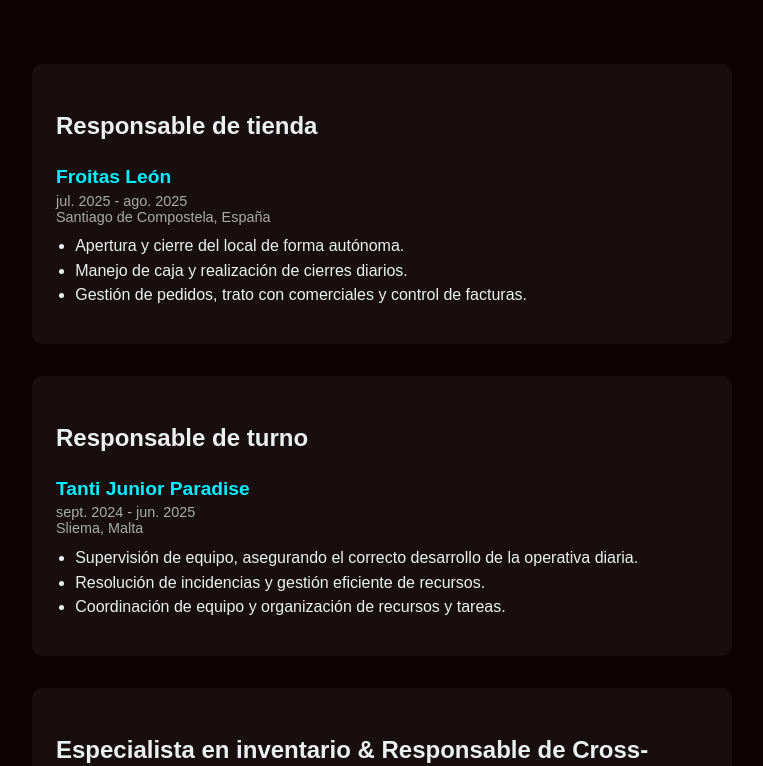
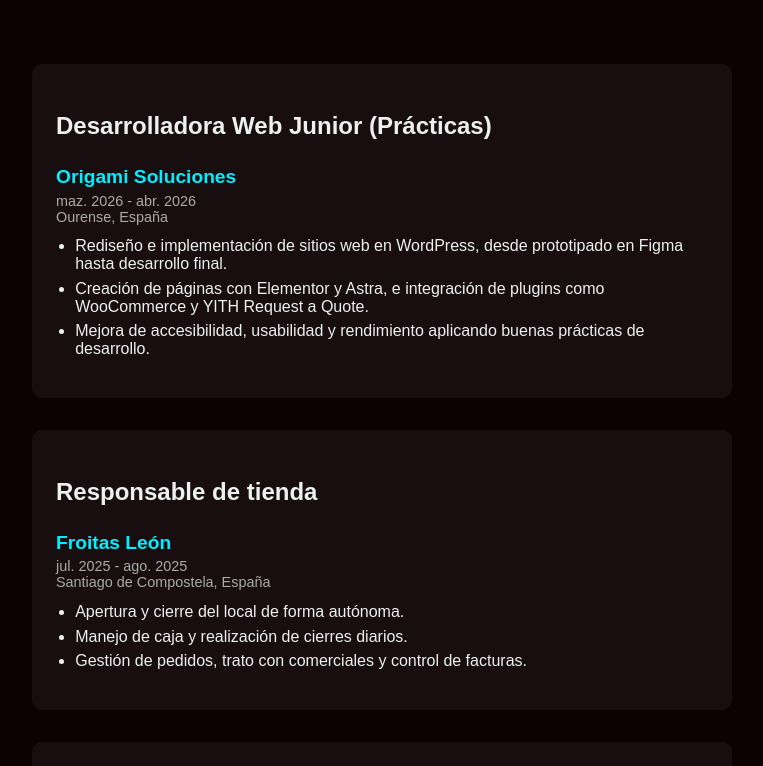
Before and after one commit to patriiilago/portfolio-patrilago, a React (Vite) app: page / in a window 1280 px wide. Shown: the part 1118-1884 px from the top of the page, without its empty margins (258-1021 px from the left). Built offline with nearby package versions, Linux system fonts and the light colour scheme.

Commit message:
Implementación de prácticas en el portfolio

```diff
--- a/src/components/About/About.css
+++ b/src/components/About/About.css
@@ -23,8 +23,8 @@
     display: flex;
     flex-direction: row;
     align-items: center;
-    gap: 60px;
-    max-width: 700px;
+    gap: 80px;
+    max-width: 800px;
     margin: 0 auto;
 }
 
--- a/src/components/About/About.jsx
+++ b/src/components/About/About.jsx
@@ -22,11 +22,13 @@
 
                 {/* Contenido de texto */}
                 <div className="about__text-content">
-                    <p>Mi nombre es <span className="highlight-color">Patri Lago</span> y soy desarrolladora frontend con una gran pasión por entender la lógica detrás del código y por transformar ideas en experiencias digitales claras, usables y bien construidas.</p>
+                    <p>Mi nombre es <span className="highlight-color">Patri Lago</span> y soy desarrolladora web junior con formación full stack, especializada en frontend con React. Me apasiona entender la lógica detrás del código y transformar ideas en experiencias digitales claras y usables.</p>
 
-                    <p>Después de graduarme del bootcamp de Desarrollo Web Fullstack en <span className="highlight-color">Ironhack</span>, tuve el honor de que mi proyecto final quedara segundo en el <span className="highlight-color">Hackshow</span>. Esta experiencia no solo reforzó mi confianza como desarrolladora, sino que también me recordó lo mucho que disfruto los retos y el aprendizaje continuo.</p>
+                    <p>Actualmente estoy realizando prácticas donde trabajo con <span className="highlight-color">WordPress</span> y <span className="highlight-color">Figma</span>, participando en el desarrollo y rediseño de páginas web reales.</p>
 
-                    <p>Antes de entrar en el mundo tech trabajé en ventas e inventario, desarrollando organización y capacidad de resolución de problemas. Ahora me especializo en frontend, ampliando conocimientos en backend, y me considero curiosa, responsable y con muchas ganas de aprender y aportar valor.</p>
+                    <p>Tras formarme en desarrollo web, participé junto a un equipo de tres personas en nuestro proyecto final, que fue reconocido entre los mejores en el <span className="highlight-color">Hackshow</span>. Esta experiencia reforzó mi motivación por seguir aprendiendo y enfrentando nuevos retos.</p>
+
+                    <p>Antes de entrar en el sector tecnológico trabajé en ventas e inventario, donde desarrollé organización y capacidad de resolución de problemas. Actualmente, mi foco está en ganar experiencia práctica como desarrolladora y seguir aprendiendo día a día en entornos reales.</p>
                 </div>
 
             </div>
--- a/src/data/experienceData.js
+++ b/src/data/experienceData.js
@@ -1,4 +1,15 @@
 export const experiences = [
+  {
+    role: "Desarrolladora Web Junior (Prácticas)",
+    company: "Origami Soluciones",
+    period: "maz. 2026 - abr. 2026",
+    location: "Ourense, España",
+    tasks: [
+      "Rediseño e implementación de sitios web en WordPress, desde prototipado en Figma hasta desarrollo final.",
+      "Creación de páginas con Elementor y Astra, e integración de plugins como WooCommerce y YITH Request a Quote. ",
+      "Mejora de accesibilidad, usabilidad y rendimiento aplicando buenas prácticas de desarrollo."
+    ]
+  },
   {
     role: "Responsable de tienda",
     company: "Froitas León",
```
